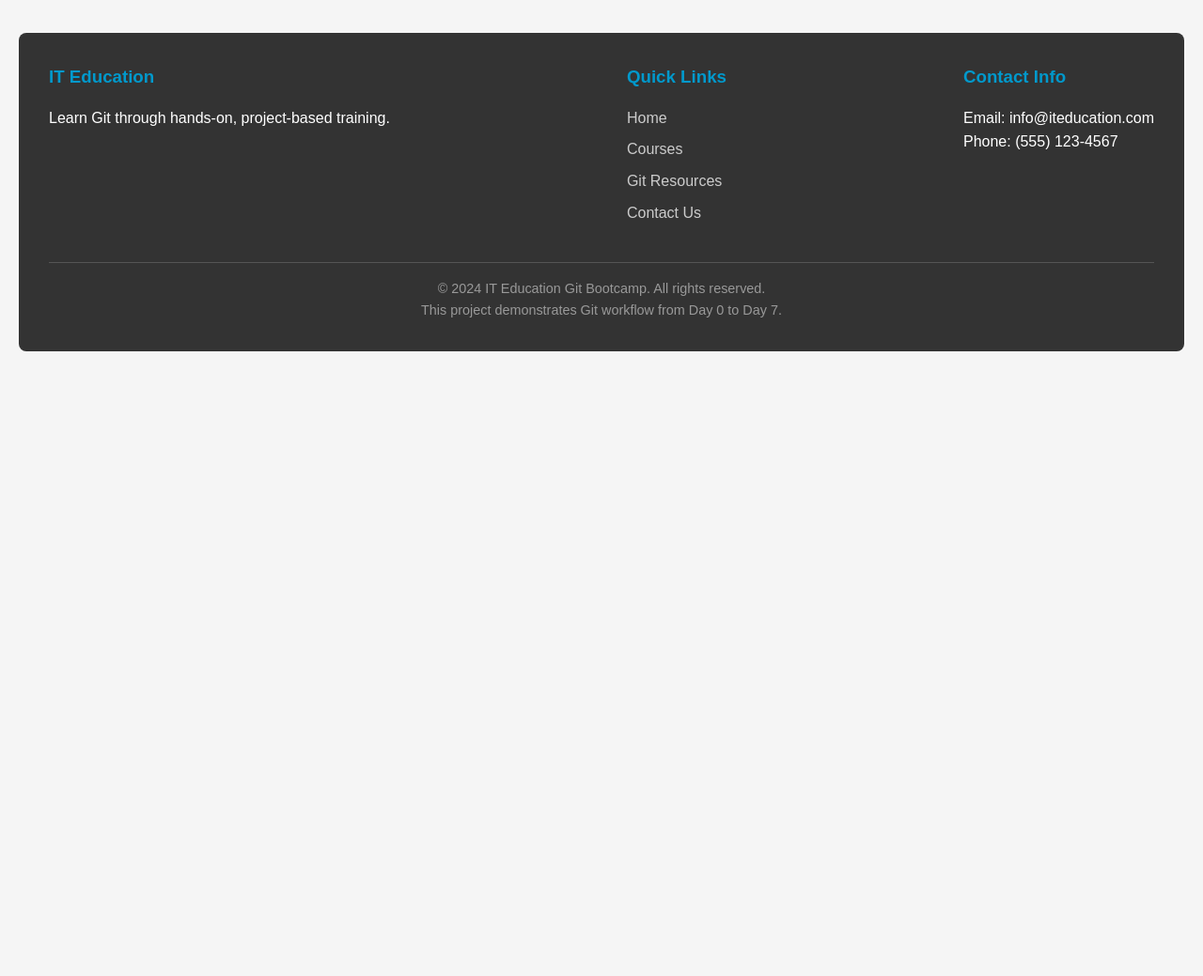
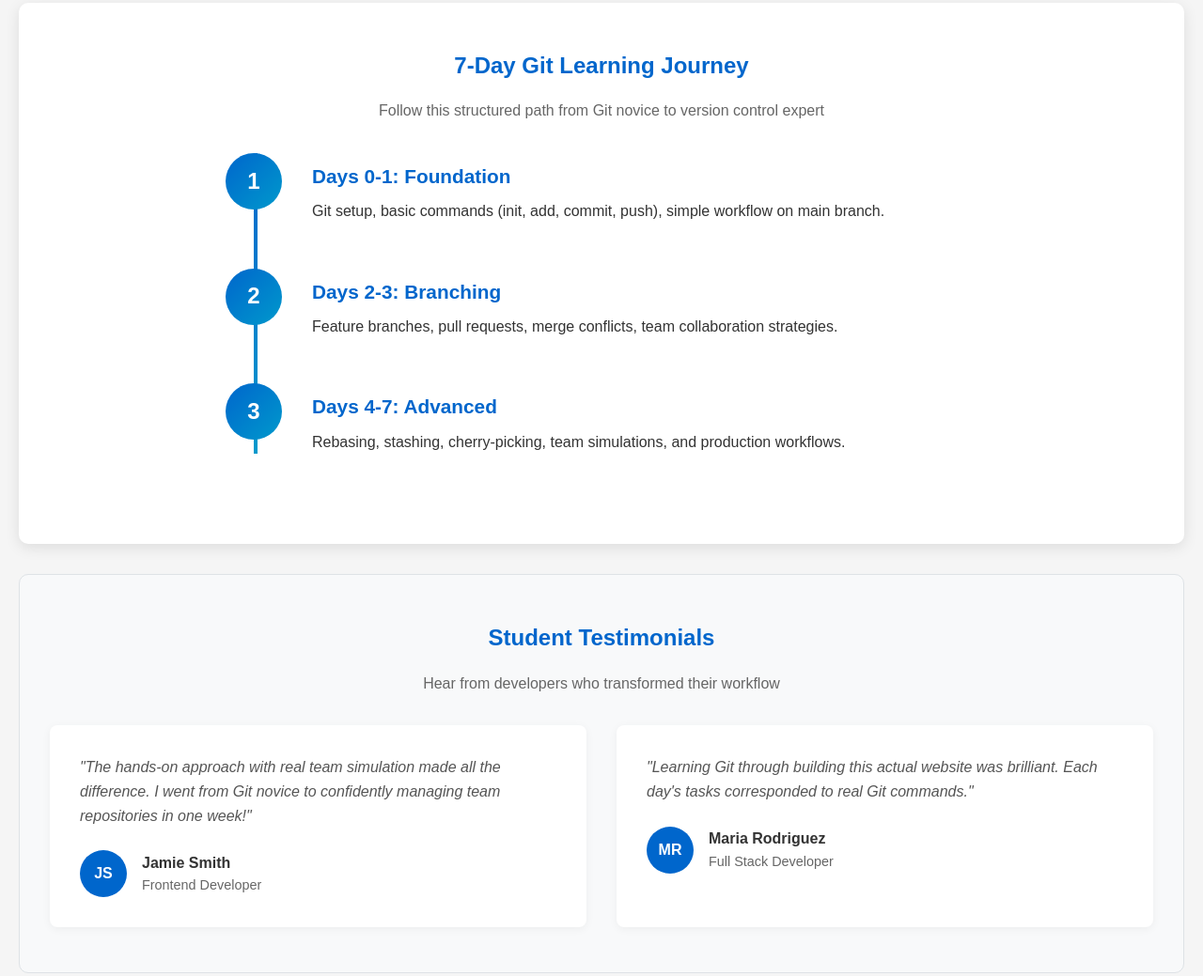
Before and after one commit to PranavBohra11-hub/it-education-site, a plain HTML site: page index.html in a window 1280 px wide. Shown: the part 751-1790 px from the top of the page at 94% size. Before the commit the page ends 1145 px from the top, so only its background shows below. Drawn offline with Linux system fonts and the light colour scheme.

Commit message:
Add learning path section and Add testimonials cards for student feedback

```diff
--- a/index.html
+++ b/index.html
@@ -112,7 +112,113 @@
             color: white;
         }
 
-                /* FOOTER - Day 1 (Sanya)
+         /* LEARNING PATH - Day 3 (Tom) */
+        .learning-path {
+            background: white;
+            padding: 3rem 2rem;
+            margin: 2rem 0;
+            border-radius: 10px;
+            box-shadow: 0 4px 15px rgba(0,0,0,0.1);
+        }
+
+        .path-steps {
+            max-width: 800px;
+            margin: 2rem auto 0;
+            position: relative;
+        }
+
+        .path-steps::before {
+            content: '';
+            position: absolute;
+            top: 0;
+            left: 30px;
+            bottom: 0;
+            width: 4px;
+            background: linear-gradient(to bottom, #0066cc, #0099cc);
+        }
+
+        .path-step {
+            display: flex;
+            gap: 2rem;
+            margin-bottom: 3rem;
+            position: relative;
+        }
+
+        .step-number {
+            width: 60px;
+            height: 60px;
+            background: linear-gradient(135deg, #0066cc, #0099cc);
+            border-radius: 50%;
+            display: flex;
+            align-items: center;
+            justify-content: center;
+            color: white;
+            font-size: 1.5rem;
+            font-weight: bold;
+            flex-shrink: 0;
+            position: relative;
+            z-index: 1;
+        }
+
+        .step-content {
+            padding-top: 0.5rem;
+        }
+
+        .step-title {
+            color: #0066cc;
+            margin-bottom: 0.5rem;
+            font-size: 1.3rem;
+        }
+
+
+            /* TESTIMONIALS - Day 3 (Tom) */
+        .testimonials {
+            background: #f8f9fa;
+            padding: 3rem 2rem;
+            margin: 2rem 0;
+            border-radius: 10px;
+            border: 1px solid #dee2e6;
+        }
+
+        .testimonial-grid {
+            display: grid;
+            grid-template-columns: repeat(auto-fit, minmax(300px, 1fr));
+            gap: 2rem;
+            margin-top: 2rem;
+        }
+
+        .testimonial-card {
+            background: white;
+            padding: 2rem;
+            border-radius: 8px;
+            box-shadow: 0 2px 10px rgba(0,0,0,0.05);
+        }
+
+        .testimonial-text {
+            font-style: italic;
+            margin-bottom: 1.5rem;
+            color: #555;
+        }
+
+        .testimonial-author {
+            display: flex;
+            align-items: center;
+            gap: 1rem;
+        }
+
+        .author-avatar {
+            width: 50px;
+            height: 50px;
+            background: #0066cc;
+            border-radius: 50%;
+            display: flex;
+            align-items: center;
+            justify-content: center;
+            color: white;
+            font-weight: bold;
+        }
+
+        /* FOOTER - Day 1 (Sanya)
    Git Command: git commit -m "Update footer text" */
         .footer {
             background: #333;
@@ -161,14 +267,12 @@
             color: #999;
             font-size: 0.9rem;
         }
-
-
     </style>
 </head>
 
 <body>
 
-        <!-- NAVIGATION - Day 1 (Alex)
+    <!-- NAVIGATION - Day 1 (Alex)
      Git Command: git commit -m "Refine navbar labels" -->
     <nav class="navbar">
         <div class="logo">IT Education</div>
@@ -186,7 +290,7 @@
 
     <h1>IT Education Website - Git Bootcamp</h1>
 
-        <!-- HERO SECTION - Day 1 (Tom)
+    <!-- HERO SECTION - Day 1 (Tom)
          Git Command: git commit -m "Update hero section description" -->
     <section class="hero-section">
         <h2 class="hero-title">Master Git in 7 Days!</h2>
@@ -201,7 +305,86 @@
     </section>
 
 
-     <!-- FOOTER - Day 1 (Sanya)
+     <!-- LEARNING PATH SECTION - Day 3 (Tom) -->
+    <section class="learning-path">
+        <h2 style="text-align: center; color: #0066cc; margin-bottom: 1rem;">
+            7-Day Git Learning Journey
+        </h2>
+        <p style="text-align: center; color: #666; margin-bottom: 2rem;">
+            Follow this structured path from Git novice to version control expert
+        </p>
+
+        <div class="path-steps">
+            <div class="path-step">
+                <div class="step-number">1</div>
+                <div class="step-content">
+                    <h3 class="step-title">Days 0-1: Foundation</h3>
+                    <p>Git setup, basic commands (init, add, commit, push), simple workflow on main branch.</p>
+                </div>
+            </div>
+
+            <div class="path-step">
+                <div class="step-number">2</div>
+                <div class="step-content">
+                    <h3 class="step-title">Days 2-3: Branching</h3>
+                    <p>Feature branches, pull requests, merge conflicts, team collaboration strategies.</p>
+                </div>
+            </div>
+
+            <div class="path-step">
+                <div class="step-number">3</div>
+                <div class="step-content">
+                    <h3 class="step-title">Days 4-7: Advanced</h3>
+                    <p>Rebasing, stashing, cherry-picking, team simulations, and production workflows.</p>
+                </div>
+            </div>
+        </div>
+    </section>
+
+
+        <!-- TESTIMONIALS SECTION - Day 3 (Tom) -->
+    <section class="testimonials">
+        <h2 style="text-align: center; color: #0066cc; margin-bottom: 1rem;">
+            Student Testimonials
+        </h2>
+        <p style="text-align: center; color: #666; margin-bottom: 2rem;">
+            Hear from developers who transformed their workflow
+        </p>
+
+        <div class="testimonial-grid">
+            <div class="testimonial-card">
+                <p class="testimonial-text">
+                    "The hands-on approach with real team simulation made all the difference.
+                    I went from Git novice to confidently managing team repositories in one week!"
+                </p>
+                <div class="testimonial-author">
+                    <div class="author-avatar">JS</div>
+                    <div>
+                        <h4>Jamie Smith</h4>
+                        <p style="color: #666; font-size: 0.9rem;">Frontend Developer</p>
+                    </div>
+                </div>
+            </div>
+
+            <div class="testimonial-card">
+                <p class="testimonial-text">
+                    "Learning Git through building this actual website was brilliant.
+                    Each day's tasks corresponded to real Git commands."
+                </p>
+                <div class="testimonial-author">
+                    <div class="author-avatar">MR</div>
+                    <div>
+                        <h4>Maria Rodriguez</h4>
+                        <p style="color: #666; font-size: 0.9rem;">Full Stack Developer</p>
+                    </div>
+                </div>
+            </div>
+        </div>
+    </section>
+
+
+
+    <!-- FOOTER - Day 1 (Sanya)
      Git Command: git commit -m "Update footer text" -->
     <footer class="footer">
         <div class="footer-content">
```
